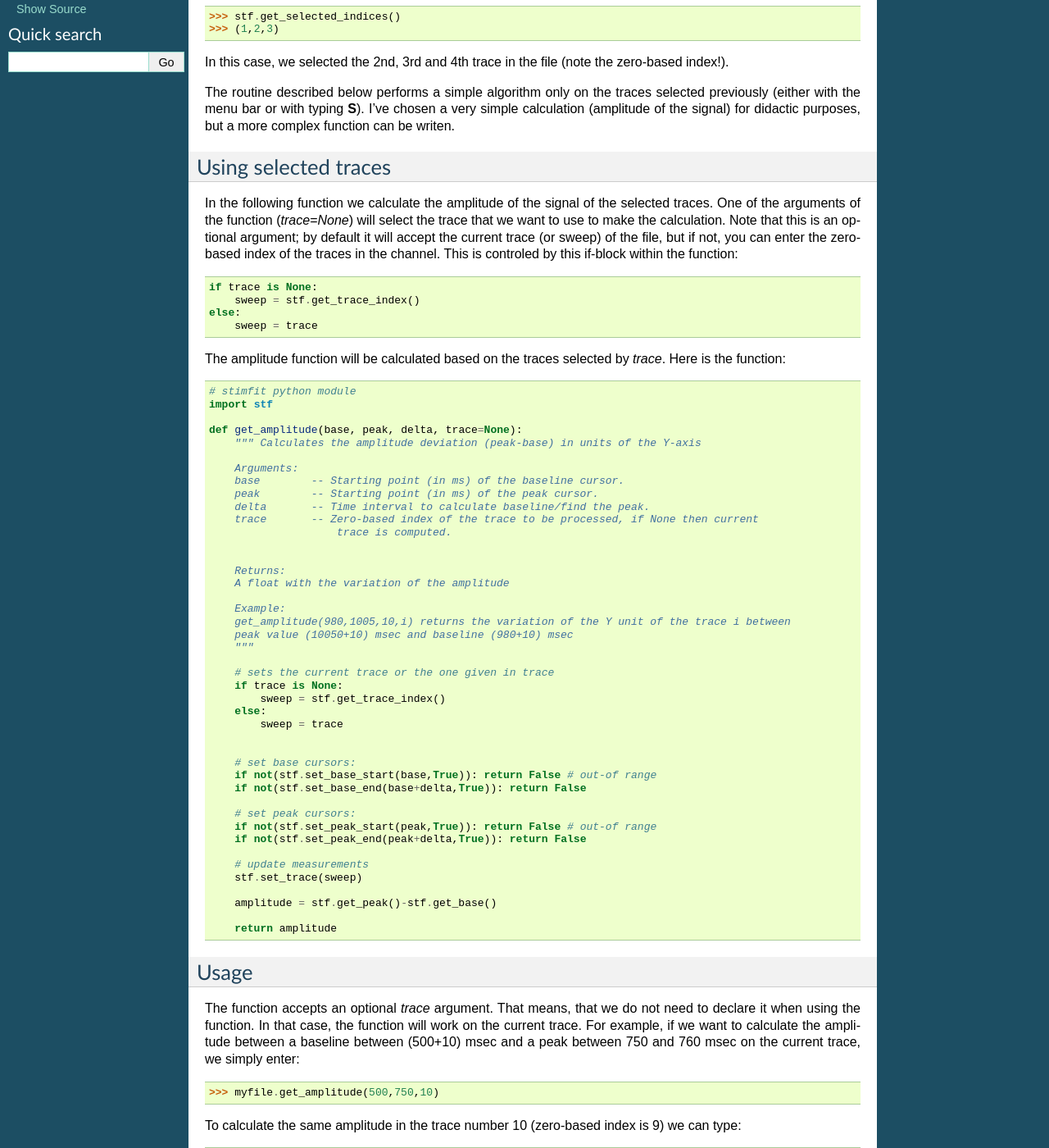
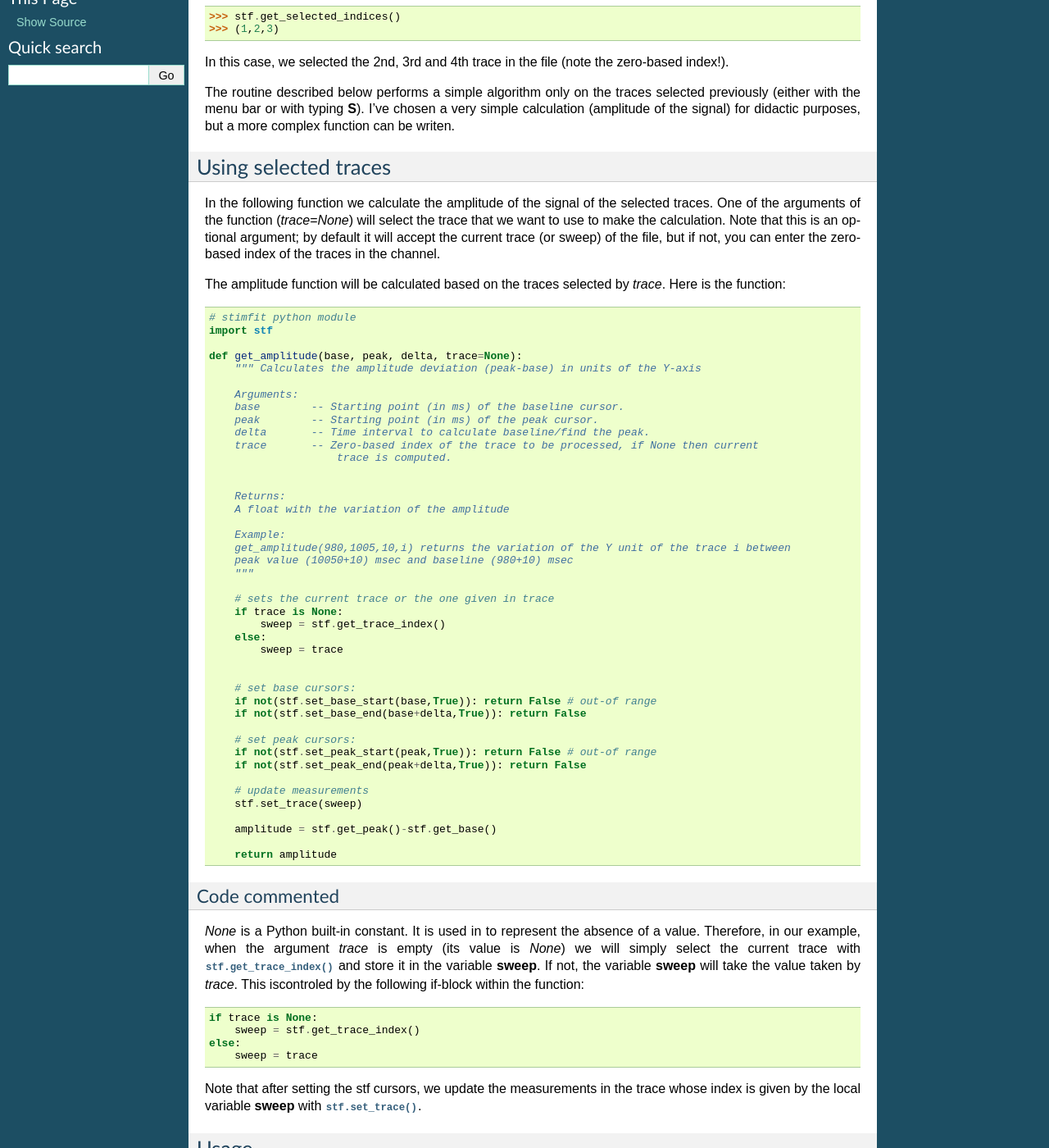
Before and after one commit to neurodroid/stimfit, a Sphinx documentation site: the page built from doc/sphinx/howto/amplitudes.rst, in a window 1280 px wide and 1400 px high, scrolled down 285 px. Shown: the whole window at 82% size. Built offline with Sphinx 7.4.7, drawn with Linux system fonts in a browser that asks for light colours; formulas are drawn with MathJax 3.

Commit message:
code commented in amplitudes.

```diff
--- a/doc/sphinx/howto/amplitudes.rst
+++ b/doc/sphinx/howto/amplitudes.rst
@@ -23,16 +23,7 @@
 Using selected traces
 =====================
 
-In the following function we calculate the amplitude of the signal of the selected traces. One of the arguments of the function (*trace=None*) will select the trace that we want to use to make the calculation. Note that this is an optional argument; by default it will accept the current trace (or sweep) of the file, but if not, you can enter the zero-based index of the traces in the channel. This is controled by this if-block within the function:
-
-::
-
-    if trace is None:
-        sweep = stf.get_trace_index()
-    else:
-        sweep = trace
-
-
+In the following function we calculate the amplitude of the signal of the selected traces. One of the arguments of the function (*trace=None*) will select the trace that we want to use to make the calculation. Note that this is an optional argument; by default it will accept the current trace (or sweep) of the file, but if not, you can enter the zero-based index of the traces in the channel.
 
 The amplitude function will be calculated based on the traces selected by *trace*. Here is the function:
 
@@ -85,6 +76,19 @@
         return amplitude
 
 
+Code commented
+**************
+*None* is a Python built-in constant. It is used in to represent the absence of a value. Therefore, in our example, when the argument *trace* is empty (its value is *None*) we will simply select the current trace with :func:`stf.get_trace_index()` and store it in the variable **sweep**. If not, the variable **sweep** will take the value taken by *trace*. This iscontroled by the following if-block within the function:
+
+::
+
+    if trace is None:
+        sweep = stf.get_trace_index()
+    else:
+        sweep = trace
+
+Note that after setting the stf cursors, we update the measurements in the trace whose index is given by the local variable **sweep** with :func:`stf.set_trace()`.
+
 =====
 Usage
 =====
```
